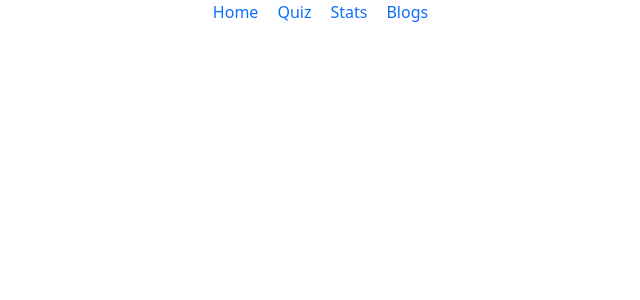
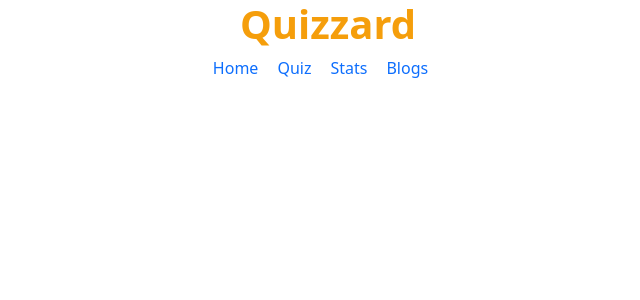
Before and after one commit to RUHANI77/Quizzard, a React (Create React App) app: page / in a window 1280 px wide. Shown: the top 300 px of the page, without its empty margins (312-952 px from the left). Built offline with nearby package versions, Linux system fonts and the light colour scheme.

Commit message:
added page title

```diff
--- a/src/Layout/Main.js
+++ b/src/Layout/Main.js
@@ -1,10 +1,12 @@
 import React from 'react';
 import { Outlet } from 'react-router-dom';
 import Header from '../components/Header/Header';
+import Title from '../components/Title/Title';
 
 const Main = () => {
     return (
         <div>
+            <Title></Title>
             <Header></Header>
             <Outlet></Outlet>
 
--- a/src/components/Header/Header.js
+++ b/src/components/Header/Header.js
@@ -4,12 +4,15 @@ import './Header.css';
 
 const Header = () => {
     return (
-        <div className='header'>
-            <Link to='/home'>Home</Link>
-            <Link to='/quiz'>Quiz</Link>
-            <Link to='/stats'>Stats</Link>
-            <Link to='/blogs'>Blogs</Link>
+        <div>
+            <div className='header'>
+                <Link to='/home'>Home</Link>
+                <Link to='/quiz'>Quiz</Link>
+                <Link to='/stats'>Stats</Link>
+                <Link to='/blogs'>Blogs</Link>
+            </div>
         </div>
+
     );
 };
 
--- /dev/null
+++ b/src/components/Title/Title.js
@@ -0,0 +1,11 @@
+import React from 'react';
+
+const Title = () => {
+    return (
+        <div>
+            <h1 className='font-bold text-amber-500'>Quizzard</h1>
+        </div>
+    );
+};
+
+export default Title;
```
